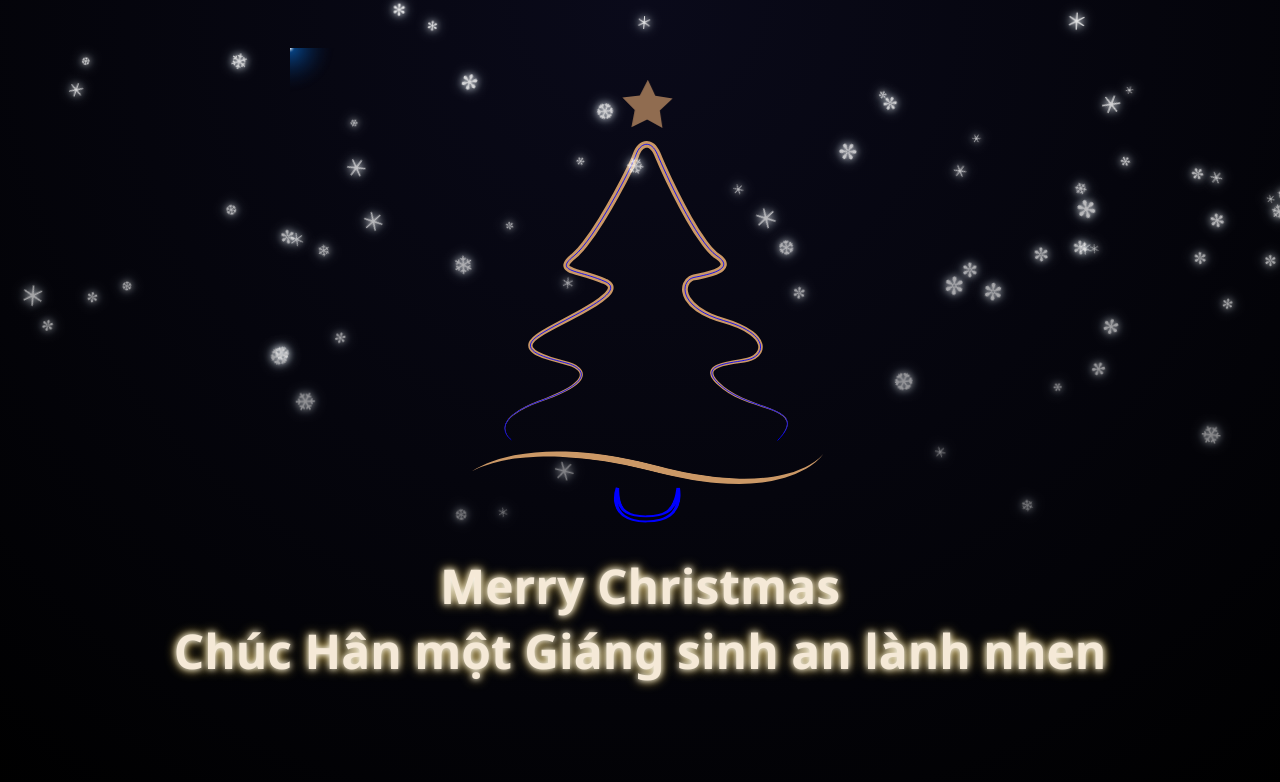
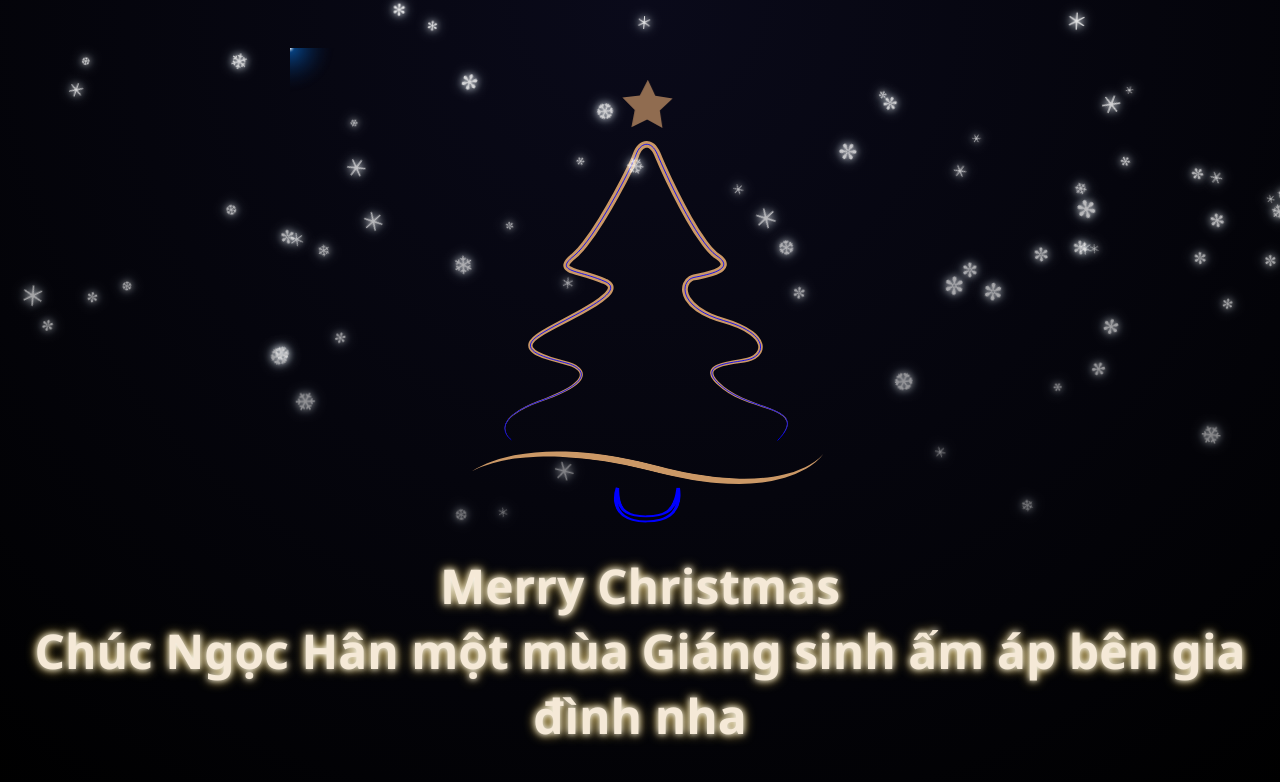
Before and after one commit to Trung432001/Giangsinh, a plain HTML site: page index.html in a window 1280 px wide. Drawn offline with Linux system fonts and the light colour scheme.

Commit message:
Update index.html

```diff
--- a/index.html
+++ b/index.html
@@ -156,7 +156,7 @@
 
         </g>
     </svg>
-    <h1>Merry Christmas<br> Chúc Hân một Giáng sinh an lành nhen</h1>
+    <h1>Merry Christmas<br> Chúc Ngọc Hân một mùa Giáng sinh ấm áp bên gia đình nha</h1>
 
     <!-- Tuyết rơi -->
     <script>
@@ -180,4 +180,5 @@
 
 </body>
 
+
 </html>
```
